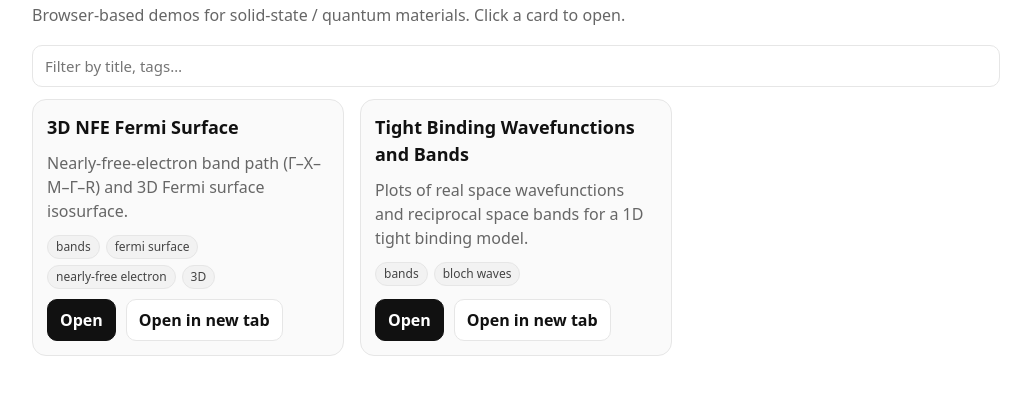
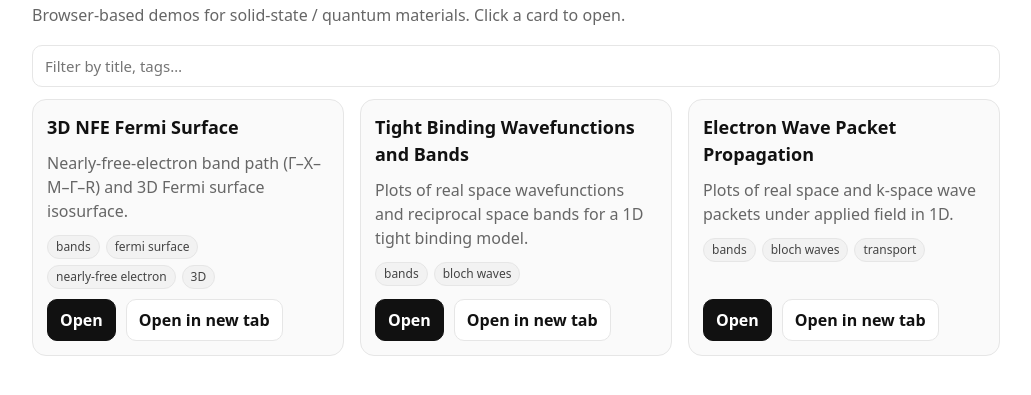
Before and after one commit to rjg789/Solid-State-Visualizers, a plain HTML site: page index.html in a window 1280 px wide. Shown: the part 77-472 px from the top of the page, without its empty margins (124-1155 px from the left). Drawn offline with Linux system fonts and the light colour scheme.

Commit message:
Update index.html

```diff
--- a/index.html
+++ b/index.html
@@ -75,6 +75,12 @@
         href: BASE + 'Tight_Binding_Visualizer.html',
         tags: ['bands', 'bloch waves'],
         blurb: 'Plots of real space wavefunctions and reciprocal space bands for a 1D tight binding model.'
+      },
+        {
+        title: 'Electron Wave Packet Propagation',
+        href: BASE + 'Electron_Propagation_Visualizer.html',
+        tags: ['bands', 'bloch waves', 'transport'],
+        blurb: 'Plots of real space and k-space wave packets under applied field in 1D.'
       }
     ];
 
```
